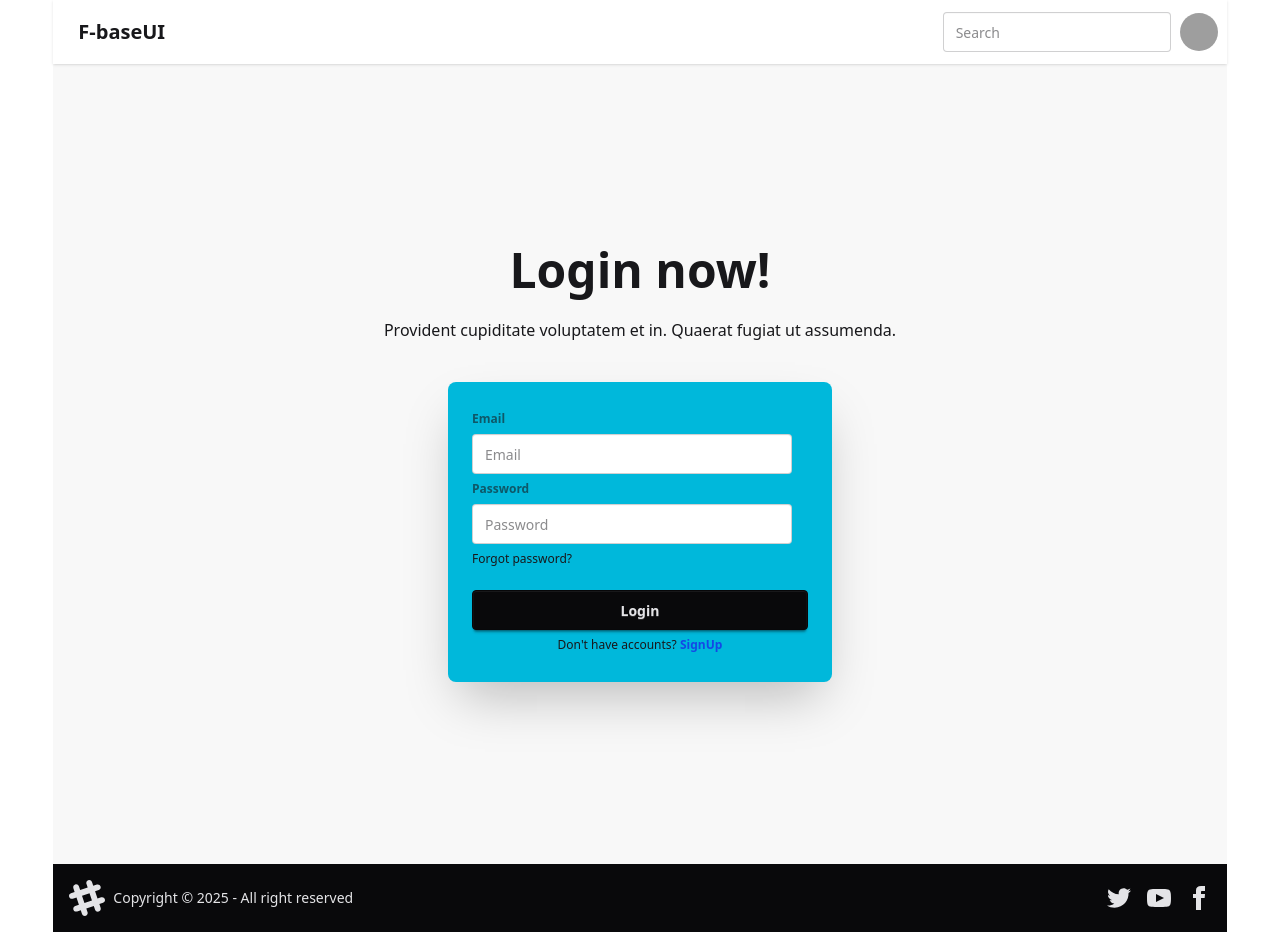
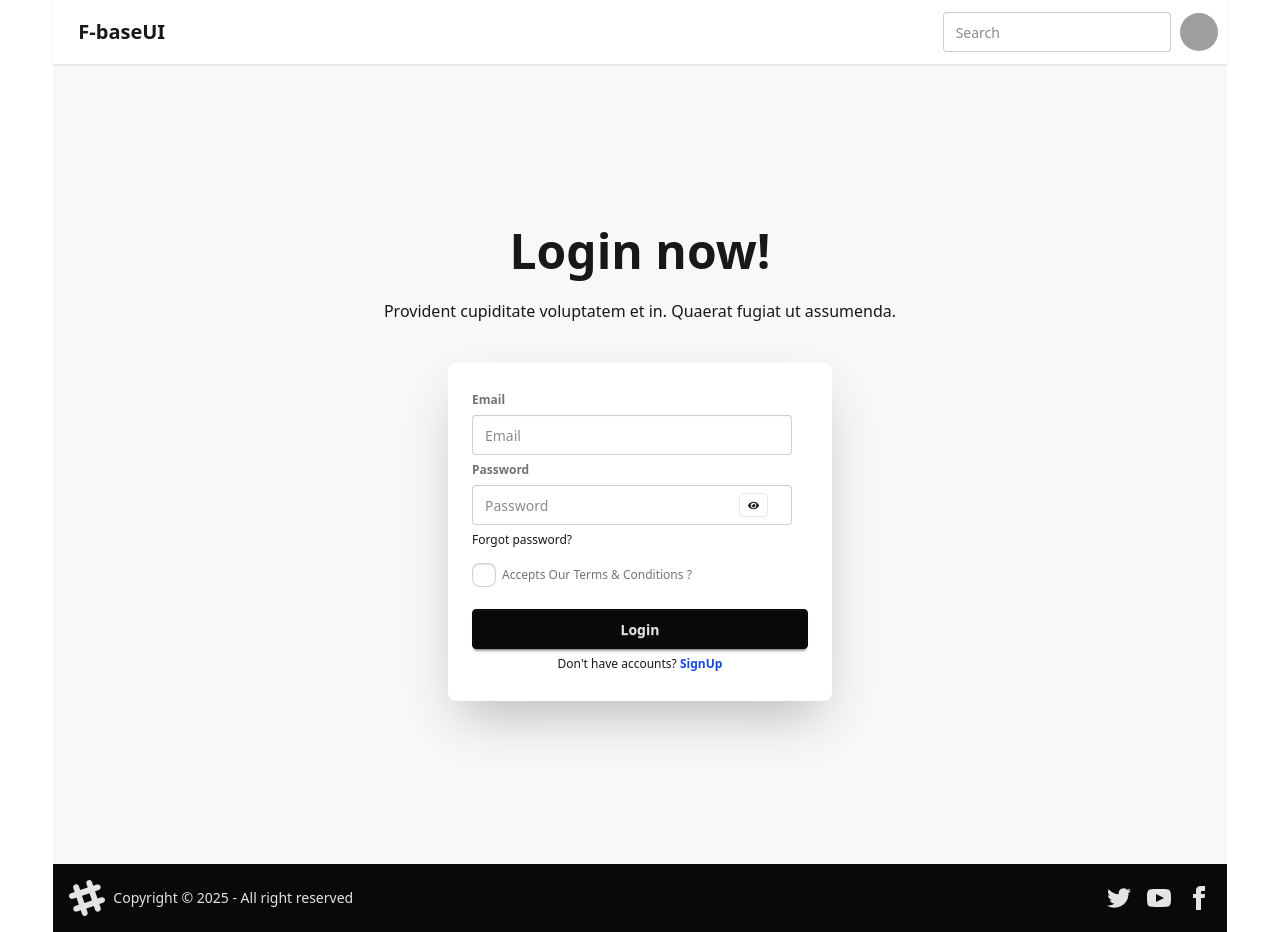
Before and after one commit to Amitkumersarkar/Recap-Firebase, a React (Vite) app in the folder fbase-em-pw-auth-mod2/: page /login in a window 1280 px wide. Built offline with nearby package versions, Linux system fonts and the light colour scheme; grey boxes are pictures that could not be loaded.

Commit message:
added password validation and toggle

```diff
--- a/fbase-em-pw-auth-mod2/package.json
+++ b/fbase-em-pw-auth-mod2/package.json
@@ -16,6 +16,7 @@
     "match-sorter": "^8.0.3",
     "react": "^19.1.0",
     "react-dom": "^19.1.0",
+    "react-icons": "^5.5.0",
     "react-router-dom": "^7.7.0",
     "sort-by": "^1.2.0",
     "tailwindcss": "^4.1.11"
--- a/fbase-em-pw-auth-mod2/src/Components/Pages/Login.jsx
+++ b/fbase-em-pw-auth-mod2/src/Components/Pages/Login.jsx
@@ -2,8 +2,11 @@ import { createUserWithEmailAndPassword } from "firebase/auth";
 import { NavLink } from "react-router-dom";
 import auth from "../../Firebase/Fbase.init";
 import { useState } from "react";
-
+import { FaEye } from "react-icons/fa";
+import { FaEyeSlash } from "react-icons/fa";
 const Login = () => {
+    // declared state for toggling password
+    const [showPassword, setShowPassword] = useState(false);
     // showing success message
     const [success, setSuccess] = useState(false);
     // declared state for showing error message
@@ -12,7 +15,8 @@ const Login = () => {
         e.preventDefault();
         const email = e.target.email.value;
         const password = e.target.password.value;
-        console.log(email, password);
+        const terms = e.target.terms.checked;
+        console.log(email, password, terms);
 
         // reset error message
         setErrorMessage('');
@@ -20,6 +24,10 @@ const Login = () => {
         //checking password types
         // console.log(typeof password);
         // password validation in client side and return function here
+        if (!terms) {
+            setErrorMessage('please accepts our terms and conditions');
+            return;
+        }
         if (password.length < 6) {
             setErrorMessage('password should be 6 character or longer');
             return;
@@ -54,15 +62,32 @@ const Login = () => {
                         Provident cupiditate voluptatem et in. Quaerat fugiat ut assumenda.
                     </p>
                 </div>
-                <div className="card bg-cyan-500 w-full max-w-sm shrink-0 shadow-2xl">
+                <div className="card bg-base-100 w-full max-w-sm shrink-0 shadow-2xl">
                     <form onSubmit={handleSubmit}>
                         <div className="card-body">
-                            <fieldset className="fieldset">
+                            <fieldset className="fieldset relative">
                                 <label className="label font-semibold">Email</label>
                                 <input name="email" type="email" className="input" placeholder="Email" />
                                 <label className="label font-semibold">Password</label>
-                                <input name="password" type="password" className="input" placeholder="Password" />
+                                {/* password icon and toggle by conditions */}
+                                <input
+                                    name="password"
+                                    type={showPassword ? 'text' : 'password'}
+                                    className="input"
+                                    placeholder="Password" />
+                                <button onClick={() => setShowPassword(!showPassword)} className="btn btn-xs absolute right-10 top-26.5 bg-transparent">
+                                    {
+                                        showPassword ? <FaEyeSlash /> : <FaEye />
+                                    }
+                                </button>
                                 <div><a className="link link-hover">Forgot password?</a></div>
+                                {/* checkbox */}
+                                {/* <fieldset className="fieldset bg-base-100 border-base-300 rounded-box w-64 border p-4"> */}
+                                <label className="label cursor-pointer pt-2">
+                                    <input type="checkbox" name="terms" className="checkbox" />
+                                    <span className="label-text">Accepts Our Terms & Conditions ?</span>
+                                </label>
+                                {/* </fieldset> */}
                                 <button className="btn btn-neutral mt-4">Login</button>
                                 <NavLink to='/signup'> <p className="text-center">Don't have accounts? <span className="text-blue-700 font-bold">SignUp</span></p></NavLink>
                             </fieldset>
```
Also changed, not shown: 1 other file (tests, documents, lock files or other folders).
